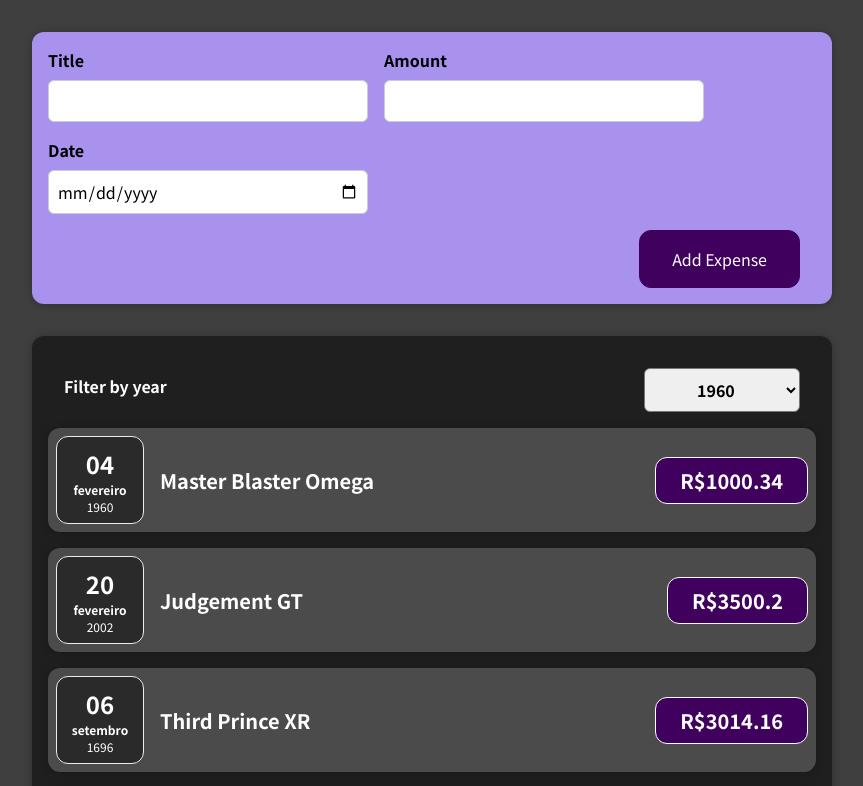
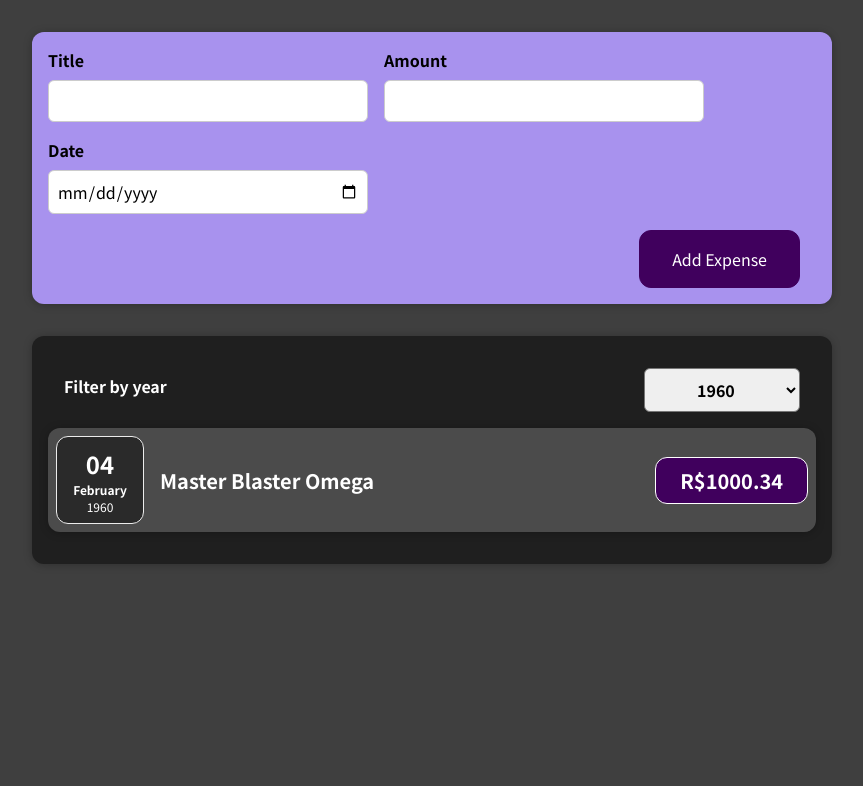
Before and after one commit to pedropalombo/Udemy-ReactPractice, a React (Create React App) app: page / in a window 1280 px wide. Shown: the top 786 px of the page, without its empty margins (208-1071 px from the left). Built offline with nearby package versions, Linux system fonts and the light colour scheme.

Commit message:
Dynamic Listing / Filter Logic / Trash Removal

```diff
--- a/src/App.js
+++ b/src/App.js
@@ -1,9 +1,10 @@
+import { useState } from "react";
 import ExpenseItem from "./components/Expenses/ExpenseItem";
 import ExpenseRender from "./components/Expenses/ExpenseRender";
 import NewExpense from "./components/Expenses/InsertExpense/NewExpense";
 
-const App = () => {
-  const expenses = [
+//setting global default values for 'Expenses'
+const DEFAULT_EXPENSES = [
   {
     id: '1',
     title: 'Master Blaster Omega',
@@ -36,9 +37,23 @@ const App = () => {
   },
 ];
 
+
+const App = () => {
+
+  const [expensesData, setExpensesData] = useState(DEFAULT_EXPENSES);
+
   //logger of NewExpense
   const addExpenseHandler = (expense) => {
-    console.log('expense in App.js: ', expense);
+    //console.log('expense in App.js: ', expense);
+
+    //adding new Expense first, then combining the old expenses into it
+    setExpensesData((previousExpenses) => {
+      return [
+        expense,
+        ...previousExpenses
+      ];
+
+    });
   }
 
   return (
@@ -46,7 +61,7 @@ const App = () => {
       <NewExpense onAddExpense={addExpenseHandler}/>
 
       {/* can't parse + show components (aka expenses.forEach()) for some reason */}
-      <ExpenseRender expenses={expenses} />
+      <ExpenseRender expenses={expensesData} />
     </div>
   );
 }
--- a/src/components/Expenses/ExpenseDate.js
+++ b/src/components/Expenses/ExpenseDate.js
@@ -1,9 +1,14 @@
 import './ExpenseDate.css';
 
 const ExpenseDate = (props) => {
-    const day = props.date.toLocaleString('pt-BR', { day: '2-digit' });
-    const month = props.date.toLocaleString('pt-BR', { month: 'long' });
-    const year = props.date.getFullYear();
+    //changing 'Date' retrieval logic bc of a bug appeared after insertion logic was applied
+    const date = new Date(props.date);
+
+    const day = date.toLocaleString('en-US', { day: '2-digit' });
+    const month = date.toLocaleString('en-US', { month: 'long' });
+    const year = date.getFullYear();
+
+    //console.log(`Datas:\ndia:${typeof day}\nmes:${month}\nano:${year}`);
 
     return (
         <div className='expense-date'>
--- a/src/components/Expenses/ExpenseRender.js
+++ b/src/components/Expenses/ExpenseRender.js
@@ -5,6 +5,7 @@ import './ExpenseRender.css';
 import ExpensesFilter from './FilterExpense/ExpensesFilter';
 
 const ExpenseRender = (props) => {
+    console.log('props brops: ', props.expenses);
     const [filterYear, setFilterYear] = useState('1960');
 
     //trigger for filter interaction
@@ -13,17 +14,28 @@ const ExpenseRender = (props) => {
         setFilterYear(selectedYear);
     }
 
+    //filter logic to show only Expenses of the desired year
+    const filteredExpenses = props.expenses.filter((expense) => {
+        return expense.date.getFullYear().toString() === filterYear;
+    })
+
     return (
         <div>
             {/* using 'Card' instead of normal <div> for CSS recycling*/}
             <Card className="expenses">
                 {/* sending default+chosen year to 'ExpensesFilter' component |-> two-way binding */}
-                <ExpensesFilter chosenYear={filterYear} onChangeFilter={(year) => {filterChangeHandler(year)}}/>
+                <ExpensesFilter chosenYear={filterYear} onChangeFilter={(year) => { filterChangeHandler(year) }} />
 
-                <ExpenseItem expense={props.expenses[0]} />
-                <ExpenseItem expense={props.expenses[1]} />
-                <ExpenseItem expense={props.expenses[2]} />
-                <ExpenseItem expense={props.expenses[3]} />
+                {/* dynamically showing all expenses sent by App.js */}
+                {
+                    //adding 'key' parameter since, w/o it, 'map()' will update existing elements, instead of creating a new one
+                    filteredExpenses.map((expense) => {
+                        return <ExpenseItem
+                            key={expense.id}
+                            expense={expense}
+                        />
+                    })
+                }
             </Card>
         </div>
     );
```
Also changed, not shown: src/components/Expenses/InsertExpense/ExpenseForm.js (+0 -50 lines). Lines whose indentation alone changed are shown as unchanged.
